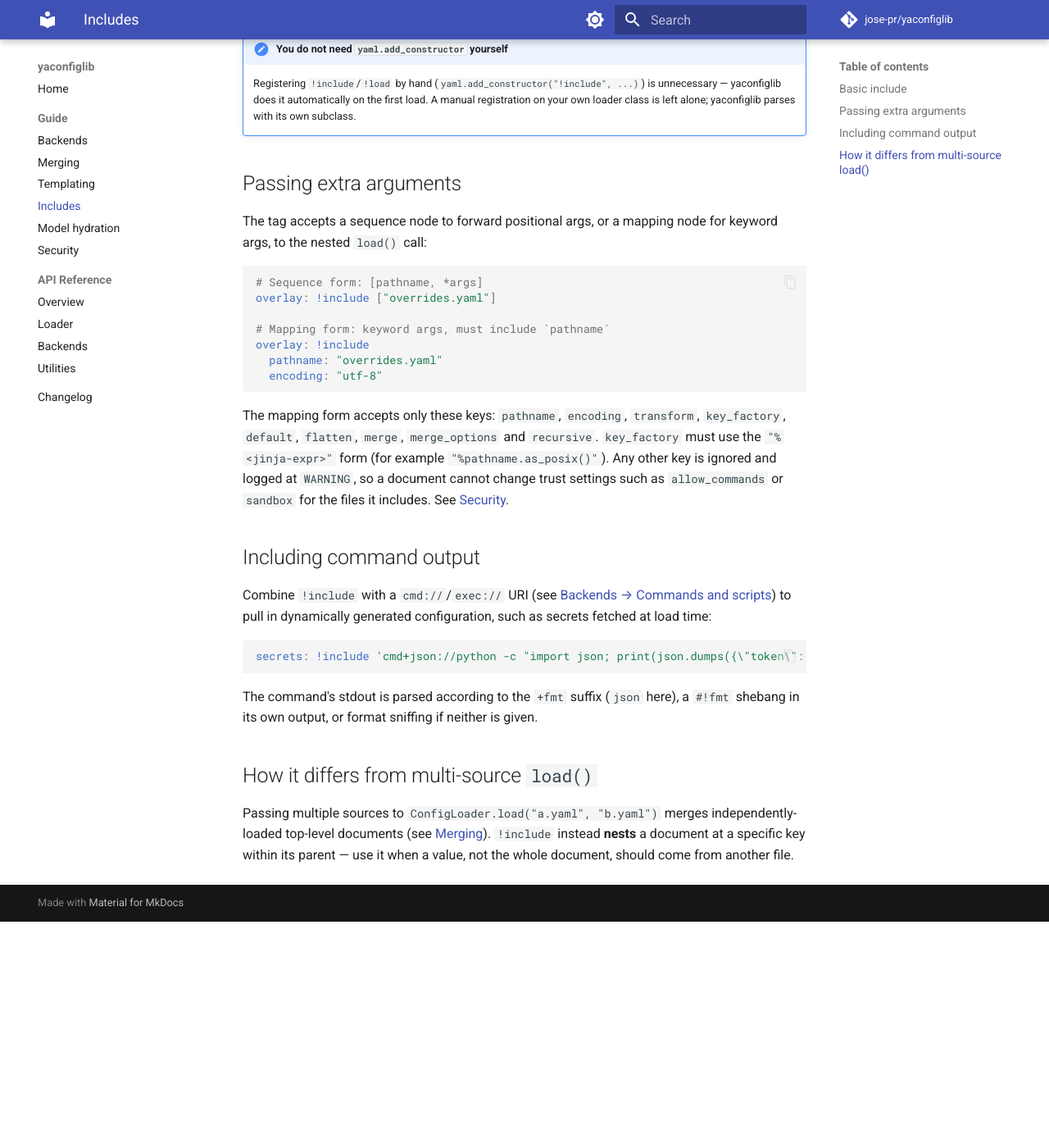
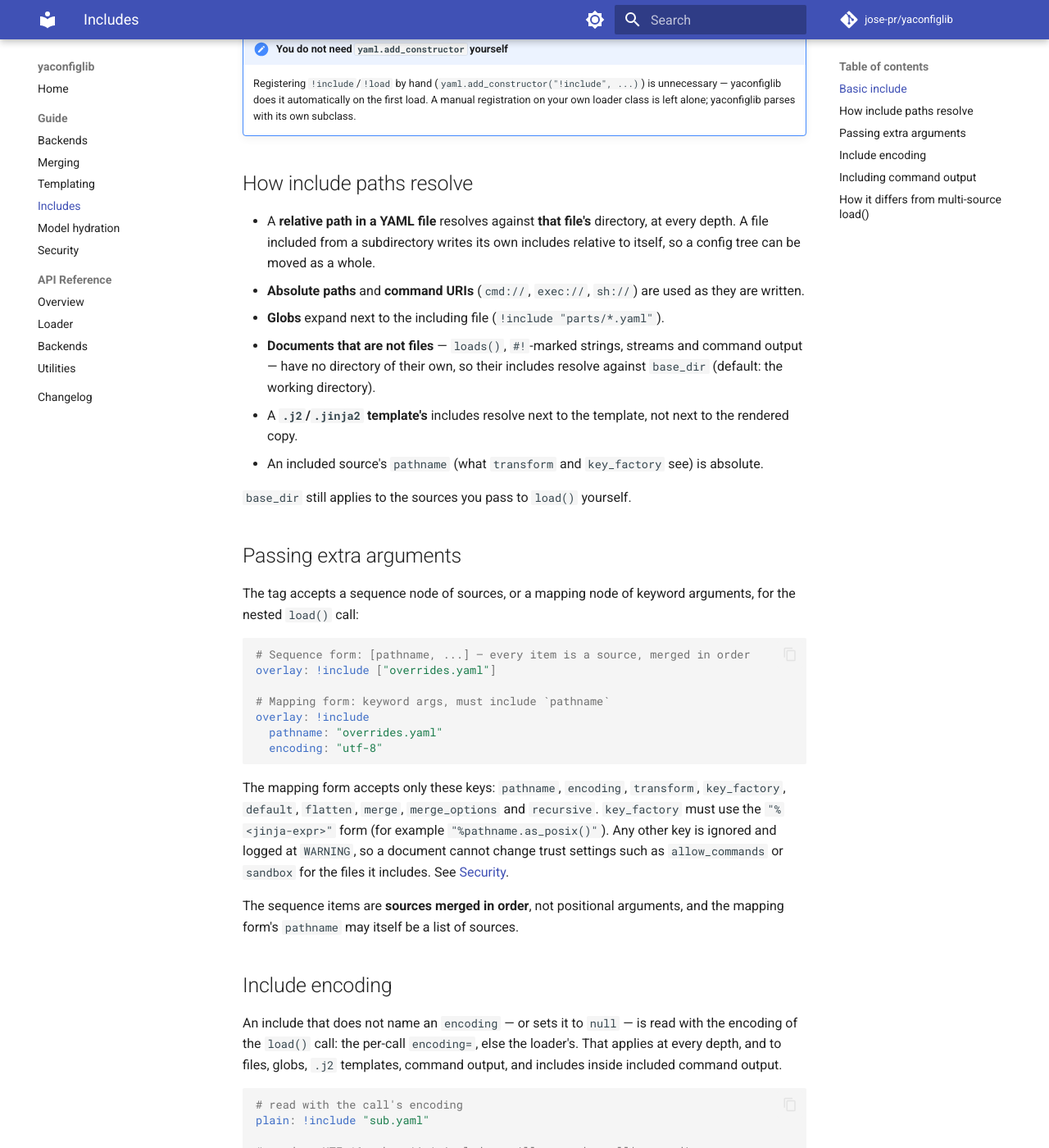
Before and after one commit to jose-pr/yaconfiglib, an MkDocs documentation site: the page built from docs/guide/includes.md, in a window 1280 px wide and 1400 px high, scrolled down 697 px. Shown: the whole window at 82% size. Built offline with MkDocs 1.6.1 and Material for MkDocs 9.7.7, drawn with Linux system fonts in a browser that asks for light colours; comment, search, counter and statistics services are not loaded; before the commit the page ends 1821 px from its top, so only the background shows below that; some of the changed text lies outside the part shown.

Commit message:
docs: document include path resolution and encoding
The includes guide stated the resolution rule in one sentence and said
nothing about which encoding an included file is read with. It now has a
section for each, covering absolute paths, globs, templates, documents that
are not files, and the mapping form's per-target encoding.

````diff
--- a/README.md
+++ b/README.md
@@ -77,7 +77,7 @@
 
 In your `config.yaml`:
 ```yaml
-# Recursively include other files
+# Recursively include other files (paths resolve next to this file)
 database: !include "db_settings.toml"
 
 # Dynamically execute commands to retrieve parameters (e.g. secrets)
--- a/docs/guide/includes.md
+++ b/docs/guide/includes.md
@@ -35,13 +35,31 @@
     does it automatically on the first load. A manual registration on your
     own loader class is left alone; yaconfiglib parses with its own subclass.
 
+## How include paths resolve
+
+- A **relative path in a YAML file** resolves against **that file's**
+  directory, at every depth. A file included from a subdirectory writes its
+  own includes relative to itself, so a config tree can be moved as a whole.
+- **Absolute paths** and **command URIs** (`cmd://`, `exec://`, `sh://`) are
+  used as they are written.
+- **Globs** expand next to the including file (`!include "parts/*.yaml"`).
+- **Documents that are not files** — `loads()`, `#!`-marked strings, streams
+  and command output — have no directory of their own, so their includes
+  resolve against `base_dir` (default: the working directory).
+- A **`.j2`/`.jinja2` template's** includes resolve next to the template, not
+  next to the rendered copy.
+- An included source's `pathname` (what `transform` and `key_factory` see) is
+  absolute.
+
+`base_dir` still applies to the sources you pass to `load()` yourself.
+
 ## Passing extra arguments
 
-The tag accepts a sequence node to forward positional args, or a mapping
-node for keyword args, to the nested `load()` call:
+The tag accepts a sequence node of sources, or a mapping node of keyword
+arguments, for the nested `load()` call:
 
 ```yaml
-# Sequence form: [pathname, *args]
+# Sequence form: [pathname, ...] — every item is a source, merged in order
 overlay: !include ["overrides.yaml"]
 
 # Mapping form: keyword args, must include `pathname`
@@ -57,6 +75,32 @@
 `WARNING`, so a document cannot change trust settings such as
 `allow_commands` or `sandbox` for the files it includes. See
 [Security](security.md).
+
+The sequence items are **sources merged in order**, not positional
+arguments, and the mapping form's `pathname` may itself be a list of
+sources.
+
+## Include encoding
+
+An include that does not name an `encoding` — or sets it to `null` — is read
+with the encoding of the `load()` call: the per-call `encoding=`, else the
+loader's. That applies at every depth, and to files, globs, `.j2` templates,
+command output, and includes inside included command output.
+
+```yaml
+# read with the call's encoding
+plain: !include "sub.yaml"
+
+# read as UTF-16; what *it* includes still uses the call's encoding
+special: !include {pathname: "utf16.yaml", encoding: "utf-16"}
+```
+
+A mapping-form `encoding:` applies to that target only. An include whose
+real encoding differs from the call's therefore needs its own `encoding:`.
+
+!!! note "Known limitation"
+    Includes inside the output of a **top-level** command source are read as
+    UTF-8, regardless of the call's encoding.
 
 ## Including command output
 
````
